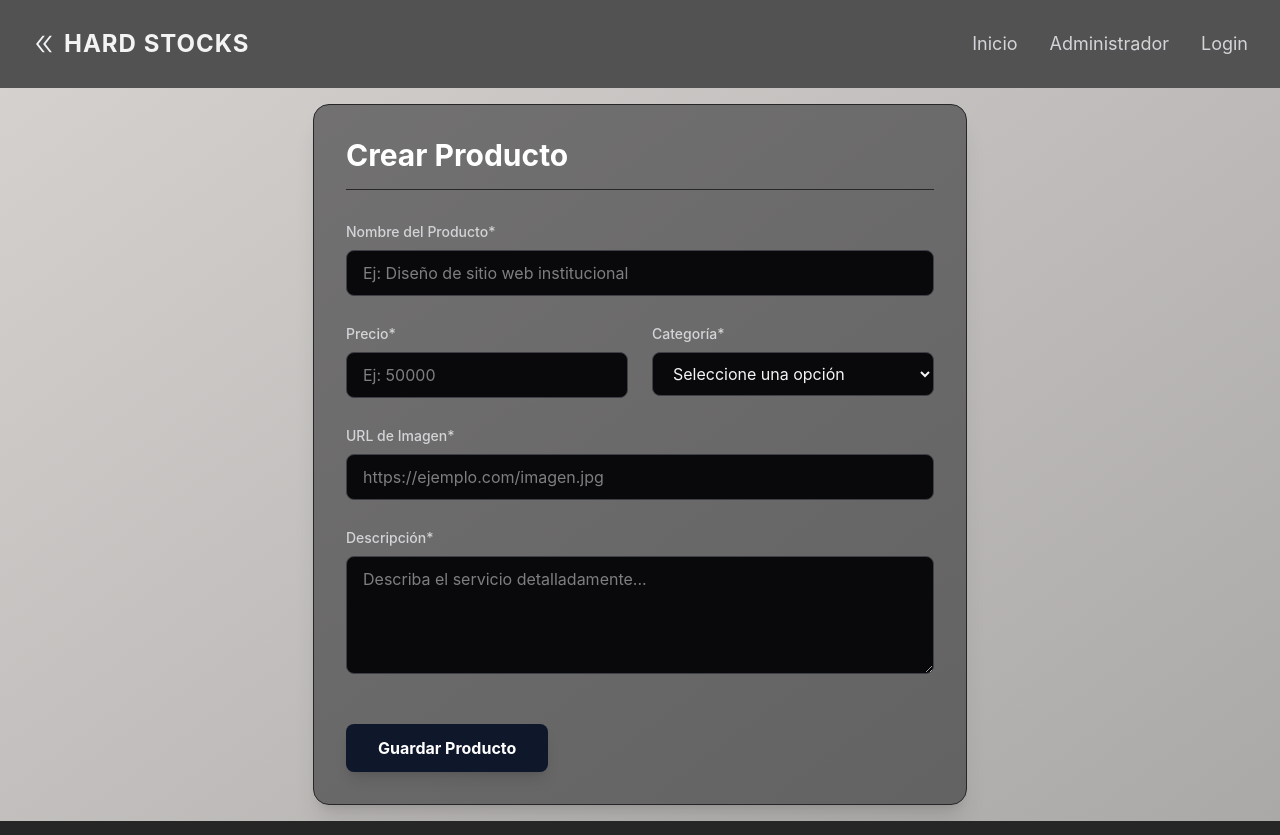
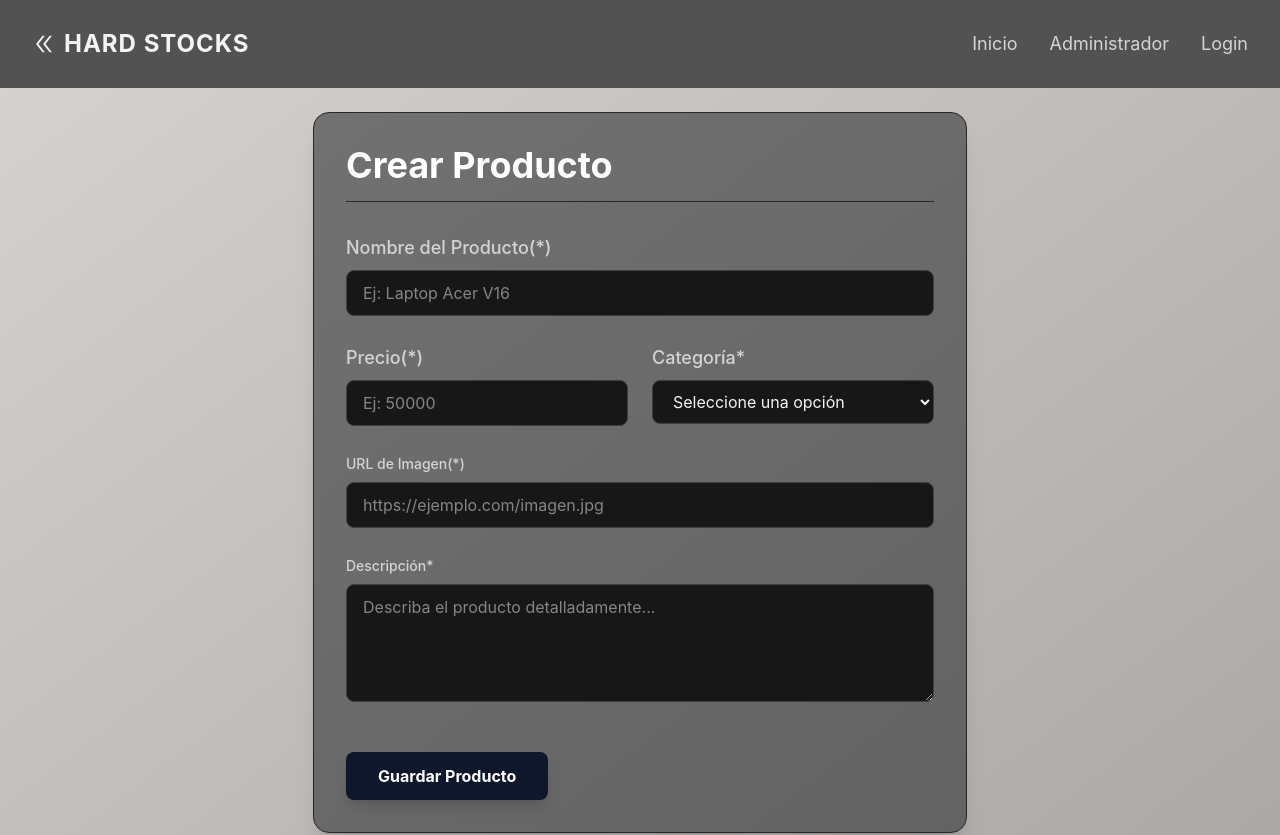
Before and after one commit to nikki0011/E-COMMERCE-PRO-G1-M2, a React (Vite) app: page /formularioabm in a window 1280 px wide. Shown: the top 835 px of the page. Built offline with nearby package versions, Linux system fonts and the light colour scheme.

Commit message:
Arreglamos y modificamos estilos

```diff
--- a/src/components/pages/FormularioABM.tsx
+++ b/src/components/pages/FormularioABM.tsx
@@ -67,15 +67,15 @@ const FormularioProducto: React.FC<FormularioProductoProps>= ({ titulo }: Formul
 
   // Clase utilitaria para inputs
   const inputClass = (hasError: boolean) => `
-    w-full px-4 py-2.5 bg-zinc-950 border rounded-lg text-zinc-100
-    focus:outline-none focus:ring-2 focus:ring-blue-500/50 transition-all
+    w-full px-4 py-2.5 bg-neutral-900 border rounded-lg text-zinc-100
+    focus:outline-none focus:ring-2 focus:ring-slate-300/30 transition-all
     ${hasError ? "border-red-500" : "border-zinc-700"}
   `;
 
   return (
-    <section className="max-w-4xl mx-auto animate-fadeIn my-4">
+    <section className="max-w-4xl mx-auto animate-fadeIn my-6">
       <div className="bg-zinc-900/50 p-8 rounded-2xl border border-zinc-800 shadow-xl">
-        <h1 className="text-3xl font-bold text-white mb-8 border-b border-zinc-800 pb-4">
+        <h1 className="text-4xl font-bold text-white mb-8 border-b border-zinc-800 pb-4">
           {titulo}
         </h1>
 
@@ -83,12 +83,12 @@ const FormularioProducto: React.FC<FormularioProductoProps>= ({ titulo }: Formul
           <div className="grid grid-cols-1 md:grid-cols-2 gap-6">
             {/* Nombre del Producto */}
             <div className="md:col-span-2">
-              <label className="block text-sm font-medium text-zinc-300 mb-2">
-                Nombre del Producto*
+              <label className="block text-lg font-medium text-zinc-300 mb-2">
+                Nombre del Producto(*)
               </label>
               <input
                 type="text"
-                placeholder="Ej: Diseño de sitio web institucional"
+                placeholder="Ej: Laptop Acer V16"
                 className={inputClass(!!errors.nombreProducto)}
                 {...register("nombreProducto", {
                   required: "El nombre es obligatorio",
@@ -103,8 +103,8 @@ const FormularioProducto: React.FC<FormularioProductoProps>= ({ titulo }: Formul
 
             {/* Precio */}
             <div>
-              <label className="block text-sm font-medium text-zinc-300 mb-2">
-                Precio*
+              <label className="block text-lg font-medium text-zinc-300 mb-2">
+                Precio(*)
               </label>
               <input
                 type="number"
@@ -123,7 +123,7 @@ const FormularioProducto: React.FC<FormularioProductoProps>= ({ titulo }: Formul
 
             {/* Categoría */}
             <div>
-              <label className="block text-sm font-medium text-zinc-300 mb-2">
+              <label className="block text-lg font-medium text-zinc-300 mb-2">
                 Categoría*
               </label>
               <select
@@ -136,13 +136,13 @@ const FormularioProducto: React.FC<FormularioProductoProps>= ({ titulo }: Formul
                   Seleccione una opción
                 </option>
                 <option value="Desarrollo Web" className="bg-zinc-900">
-                  Desarrollo Web
+                  Laptops
                 </option>
                 <option value="Backend & API" className="bg-zinc-900">
-                  Backend & API
+                  PC's Armadas
                 </option>
                 <option value="Consultoría" className="bg-zinc-900">
-                  Consultoría
+                  Componentes
                 </option>
               </select>
               <p className="text-red-500 text-xs mt-1 italic">
@@ -153,7 +153,7 @@ const FormularioProducto: React.FC<FormularioProductoProps>= ({ titulo }: Formul
             {/* URL Imagen */}
             <div className="md:col-span-2">
               <label className="block text-sm font-medium text-zinc-300 mb-2">
-                URL de Imagen*
+                URL de Imagen(*)
               </label>
               <input
                 type="text"
@@ -180,7 +180,7 @@ const FormularioProducto: React.FC<FormularioProductoProps>= ({ titulo }: Formul
               </label>
               <textarea
                 rows={4}
-                placeholder="Describa el servicio detalladamente..."
+                placeholder="Describa el producto detalladamente..."
                 className={inputClass(!!errors.descripcion)}
                 {...register("descripcion", {
                   required: "La descripción es obligatoria",
@@ -197,7 +197,7 @@ const FormularioProducto: React.FC<FormularioProductoProps>= ({ titulo }: Formul
           <div className="pt-4">
             <button
               type="submit"
-              className="w-full md:w-auto px-8 py-3 bg-slate-900 hover:bg-slate-700 text-white font-bold rounded-lg transition-all active:scale-95 shadow-lg ring-slate-400/50 cursor-pointer"
+              className="w-full md:w-auto px-8 py-3 bg-slate-900 hover:bg-slate-700 text-white font-bold rounded-lg transition-all active:scale-95 shadow-lg cursor-pointer"
             >
               Guardar Producto
             </button>
```
